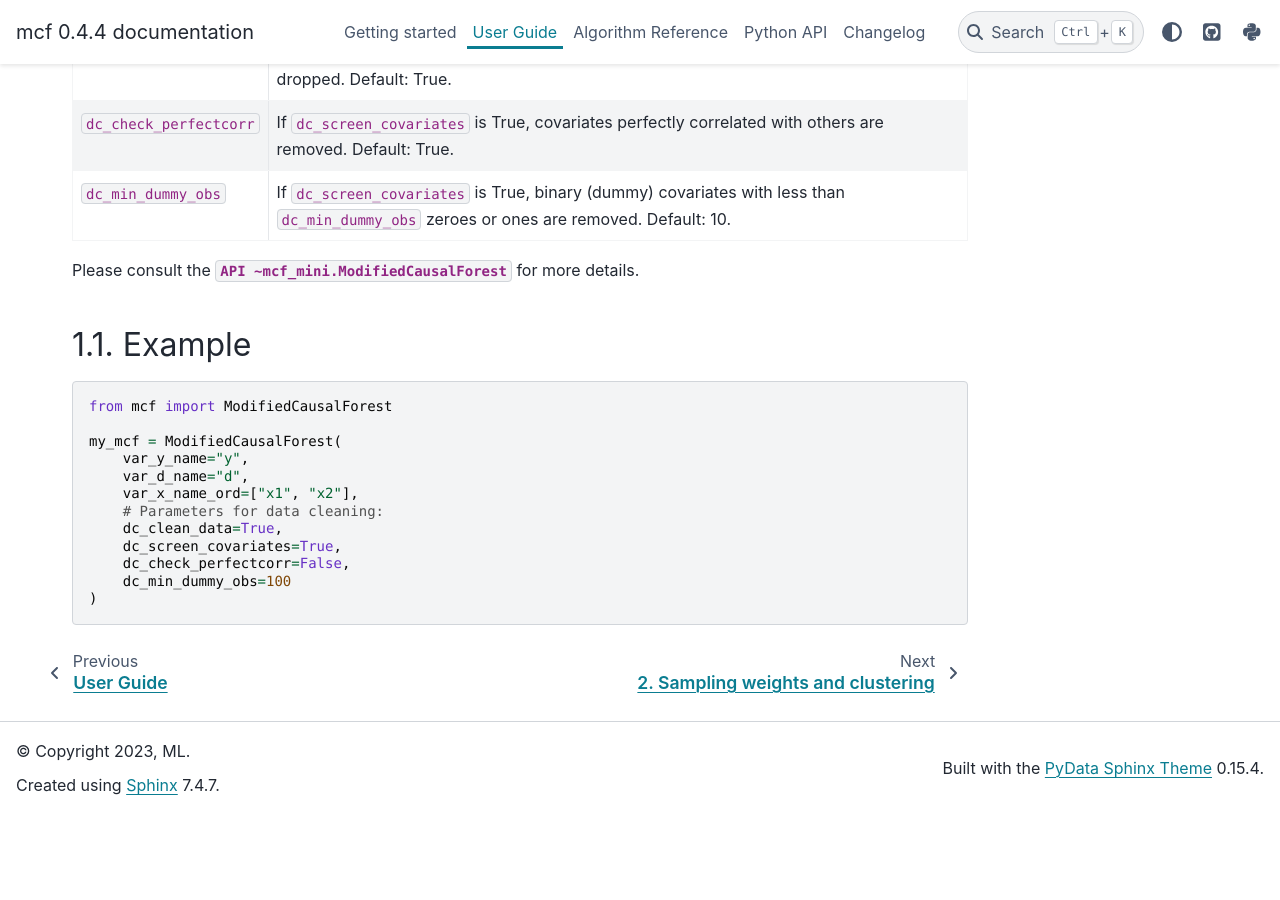
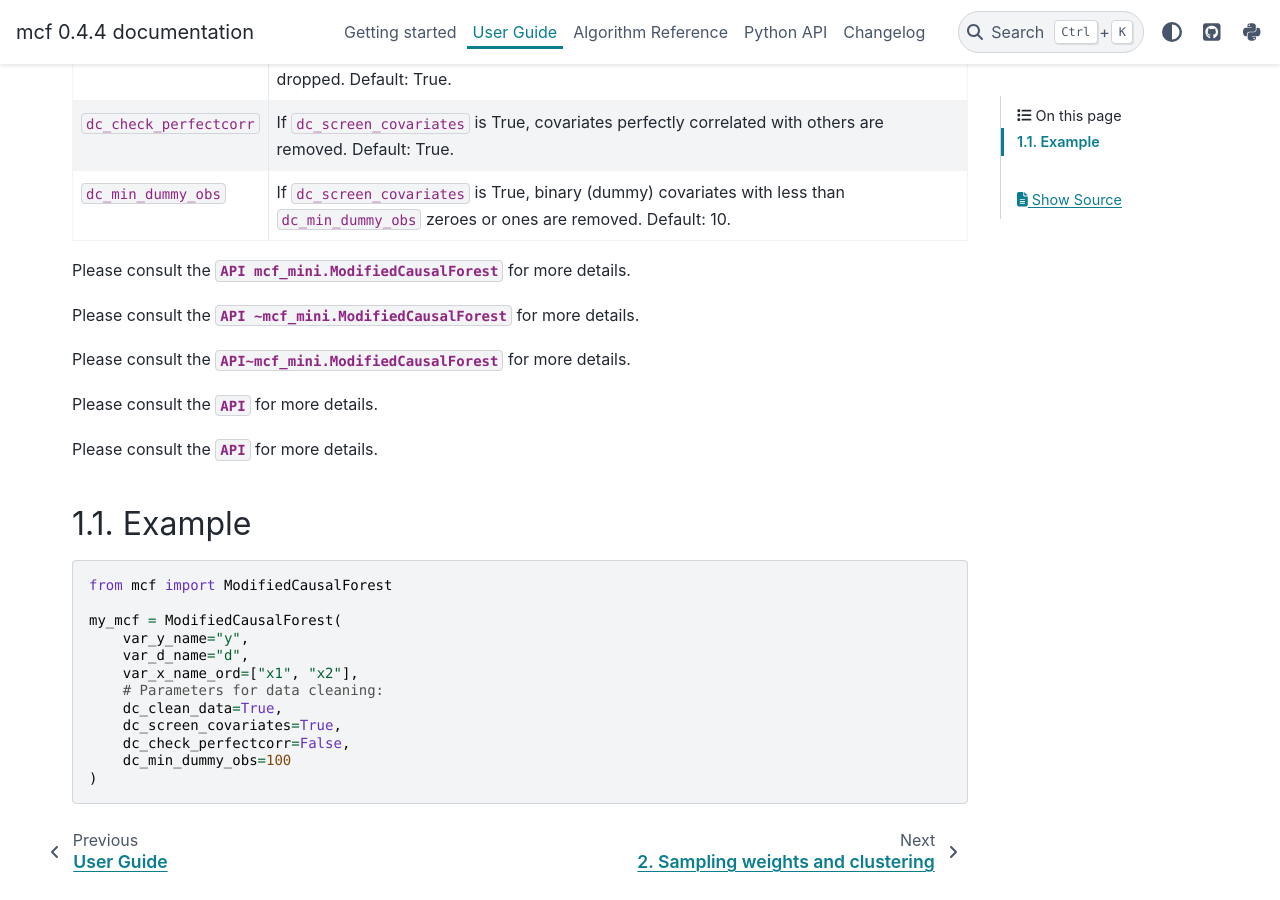
Before and after one commit to MCFpy/mcf, a Sphinx documentation site: the page built from docs/source/user_guide/data_cleaning.rst, in a window 1280 px wide and 900 px high, scrolled down 409 px. Built offline with Sphinx 7.4.7 and the PyData theme 0.15.4, drawn with Linux system fonts in a browser that asks for light colours; before the commit the page ends 1223 px from its top, so only the background shows below that.

Commit message:
Test other cross-referecing variants

```diff
--- a/docs/source/user_guide/data_cleaning.rst
+++ b/docs/source/user_guide/data_cleaning.rst
@@ -17,7 +17,15 @@
 | ``dc_min_dummy_obs``     | If ``dc_screen_covariates`` is True, binary (dummy) covariates with less than ``dc_min_dummy_obs`` zeroes or ones are removed. Default: 10.|
 +--------------------------+--------------------------------------------------------------------------------------------------------------------------------------------+
 
+Please consult the :py:class:`API mcf_mini.ModifiedCausalForest` for more details.
+
 Please consult the :py:class:`API ~mcf_mini.ModifiedCausalForest` for more details.
+
+Please consult the :py:class:`API~mcf_mini.ModifiedCausalForest` for more details.
+
+Please consult the :py:class:`API <~mcf_mini.ModifiedCausalForest>` for more details.
+
+Please consult the :py:class:`API<~mcf_mini.ModifiedCausalForest>` for more details.
 
 Example
 -------
```
